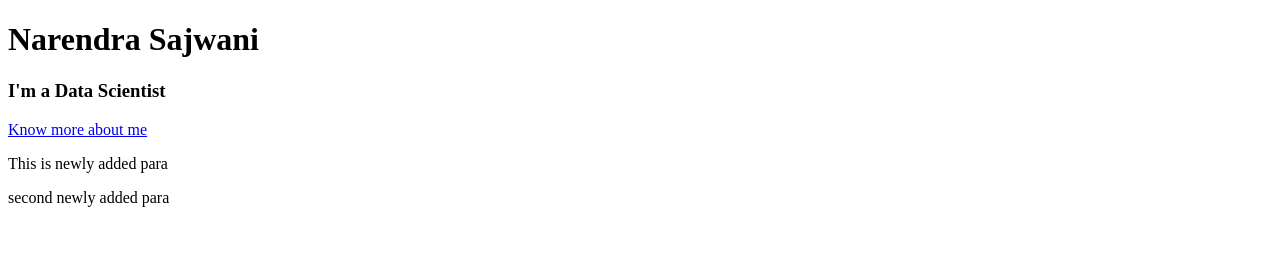
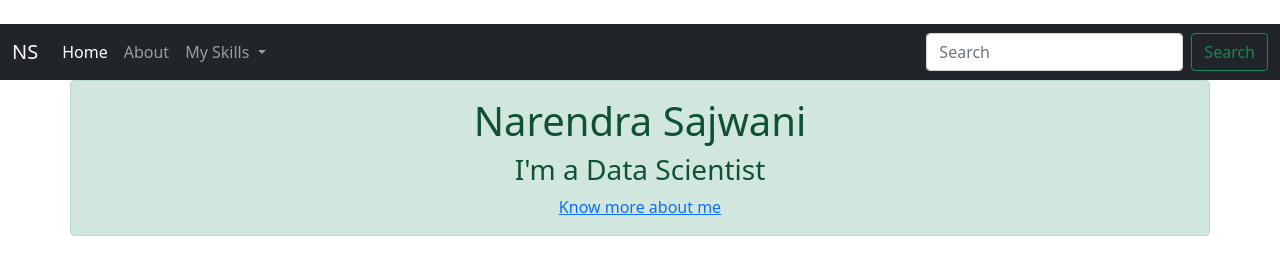
Before and after one commit to narendra-sajwani/my-portfolio, a plain HTML site: page home.html in a window 1280 px wide. Drawn offline with nearby package versions, Linux system fonts and the light colour scheme.

Commit message:
fix home.html

```diff
--- a/home.html
+++ b/home.html
@@ -1,18 +1,69 @@
-<!DOCTYPE html>
+<!doctype html>
 <html lang="en">
   <head>
-    <meta charset="UTF-8">
-    <meta http-equiv="X-UA-Compatible" content="IE=edge">
-    <meta name="viewport" content="width=device-width, initial-scale=1.0">
-    <title>My Portfolio</title>
+    <!-- Required meta tags -->
+    <meta charset="utf-8">
+    <meta name="viewport" content="width=device-width, initial-scale=1">
+
+    <!-- Bootstrap CSS -->
+    <link href="https://cdn.jsdelivr.net/npm/bootstrap@5.1.1/dist/css/bootstrap.min.css" rel="stylesheet" integrity="sha384-F3w7mX95PdgyTmZZMECAngseQB83DfGTowi0iMjiWaeVhAn4FJkqJByhZMI3AhiU" crossorigin="anonymous">
+
+    <title>Home</title>
   </head>
   <body>
+    <br>
+
+    <nav class="navbar navbar-expand-lg navbar-dark bg-dark">
+        <div class="container-fluid">
+          <a class="navbar-brand" href="#">NS</a>
+          <button class="navbar-toggler" type="button" data-bs-toggle="collapse" data-bs-target="#navbarSupportedContent" aria-controls="navbarSupportedContent" aria-expanded="false" aria-label="Toggle navigation">
+            <span class="navbar-toggler-icon"></span>
+          </button>
+          <div class="collapse navbar-collapse" id="navbarSupportedContent">
+            <ul class="navbar-nav me-auto mb-2 mb-lg-0">
+              <li class="nav-item">
+                <a class="nav-link active" aria-current="page" href="#">Home</a>
+              </li>
+              <li class="nav-item">
+                <a class="nav-link" href="#">About</a>
+              </li>
+              <li class="nav-item dropdown">
+                <a class="nav-link dropdown-toggle" href="#" id="navbarDropdown" role="button" data-bs-toggle="dropdown" aria-expanded="false">
+                  My Skills
+                </a>
+                <ul class="dropdown-menu" aria-labelledby="navbarDropdown">
+                  <li><a class="dropdown-item" href="#">Java</a></li>
+                  <li><a class="dropdown-item" href="#">Javascript</a></li>
+                  <li><hr class="dropdown-divider"></li>
+                  <li><a class="dropdown-item" href="#">Python</a></li>
+                </ul>
+              </li>
+            </ul>
+            <form class="d-flex">
+              <input class="form-control me-2" type="search" placeholder="Search" aria-label="Search">
+              <button class="btn btn-outline-success" type="submit">Search</button>
+            </form>
+          </div>
+        </div>
+      </nav>
+
+    <div class="container alert alert-success text-center">
         <h1>Narendra Sajwani</h1>
 
         <h3>I'm a Data Scientist</h3>
 
         <a href="about.html">Know more about me</a>
-    <p>This is newly added para</p>
-    <p>second newly added para</p>
+    </div>
+
+    <!-- Optional JavaScript; choose one of the two! -->
+
+    <!-- Option 1: Bootstrap Bundle with Popper -->
+    <script src="https://cdn.jsdelivr.net/npm/bootstrap@5.1.1/dist/js/bootstrap.bundle.min.js" integrity="sha384-/bQdsTh/da6pkI1MST/rWKFNjaCP5gBSY4sEBT38Q/9RBh9AH40zEOg7Hlq2THRZ" crossorigin="anonymous"></script>
+
+    <!-- Option 2: Separate Popper and Bootstrap JS -->
+    <!--
+    <script src="https://cdn.jsdelivr.net/npm/@popperjs/core@2.9.3/dist/umd/popper.min.js" integrity="sha384-W8fXfP3gkOKtndU4JGtKDvXbO53Wy8SZCQHczT5FMiiqmQfUpWbYdTil/SxwZgAN" crossorigin="anonymous"></script>
+    <script src="https://cdn.jsdelivr.net/npm/bootstrap@5.1.1/dist/js/bootstrap.min.js" integrity="sha384-skAcpIdS7UcVUC05LJ9Dxay8AXcDYfBJqt1CJ85S/CFujBsIzCIv+l9liuYLaMQ/" crossorigin="anonymous"></script>
+    -->
   </body>
 </html>
```
Lines whose indentation alone changed are shown as unchanged.
